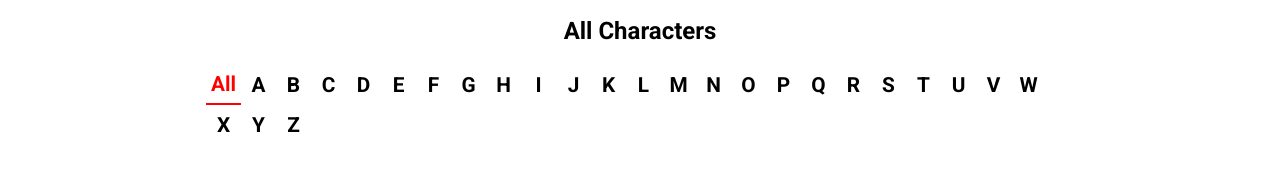
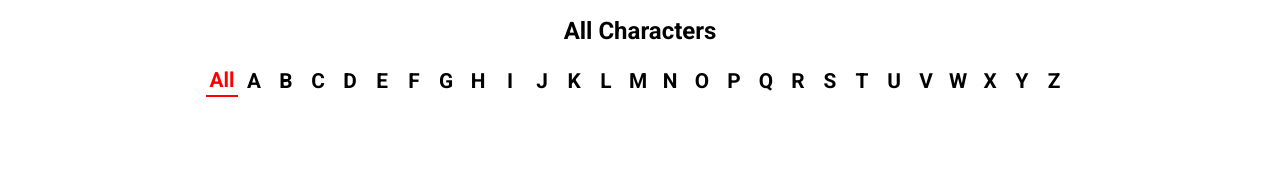
Before and after one commit to brian-luong/ajax-project, a website: page index.html in a window 1280 px wide. Shown: the part 583-754 px from the top of the page. Drawn offline with Linux system fonts and the light colour scheme; no server answers.

Commit message:
Updated units

```diff
--- a/css/layout.css
+++ b/css/layout.css
@@ -13,3 +13,9 @@
 .column-half {
   flex-basis: 100%;
 }
+
+@media screen and (min-width: 768px) {
+  .container {
+    max-width: 900px;
+  }
+}
--- a/css/styles.css
+++ b/css/styles.css
@@ -95,8 +95,8 @@ body {
 }
 
 .letters li {
-  width: 35px;
-  height: 40px;
+  width: 2rem;
+  height: 2rem;
   display: flex;
   justify-content: center;
   align-items: center;
@@ -134,10 +134,6 @@ body {
 }
 
 @media screen and (min-width: 768px) {
-  .container {
-    max-width: 900px;
-  }
-
   .nav-items-container {
     justify-content: space-between;
   }
```
